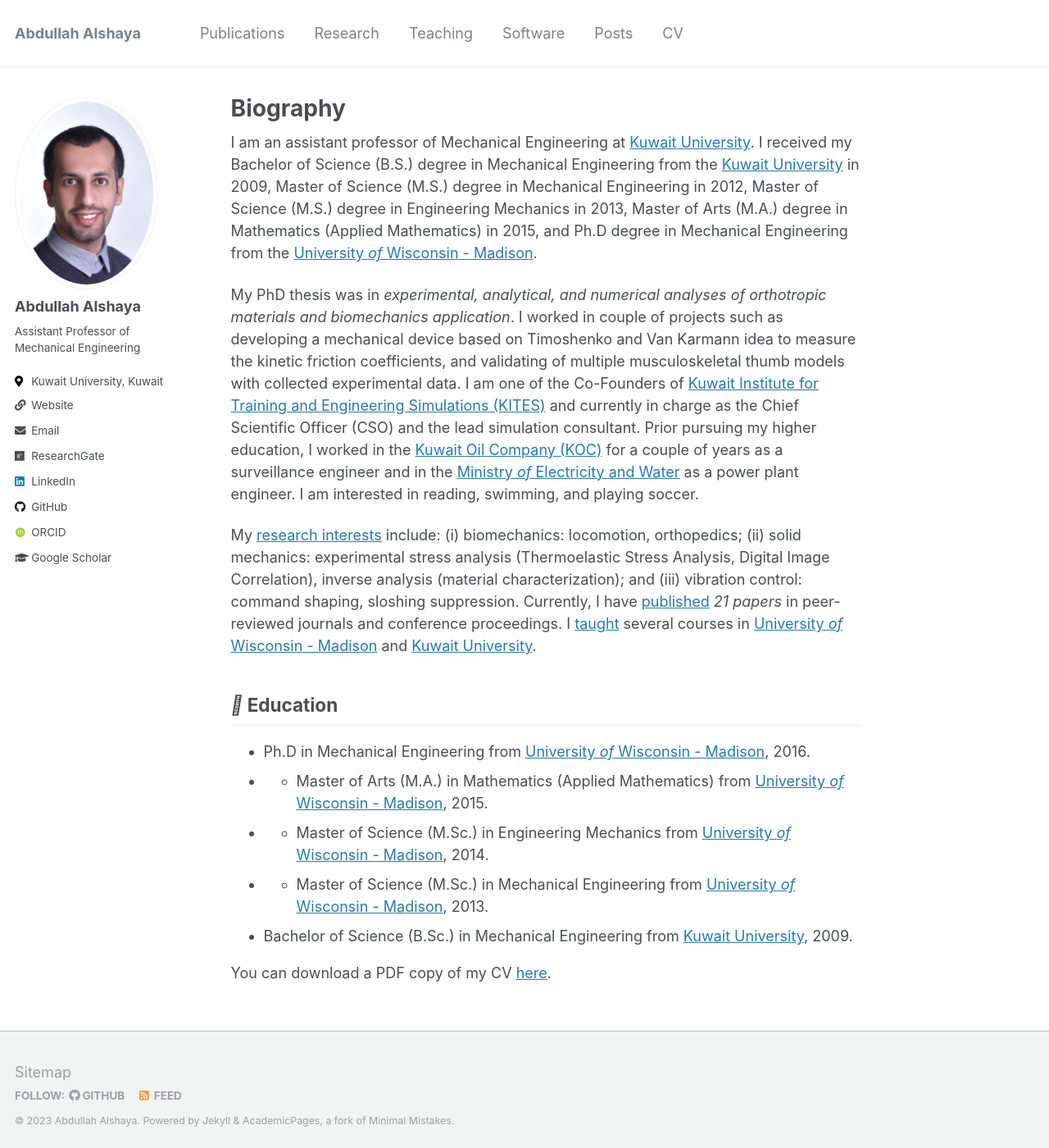
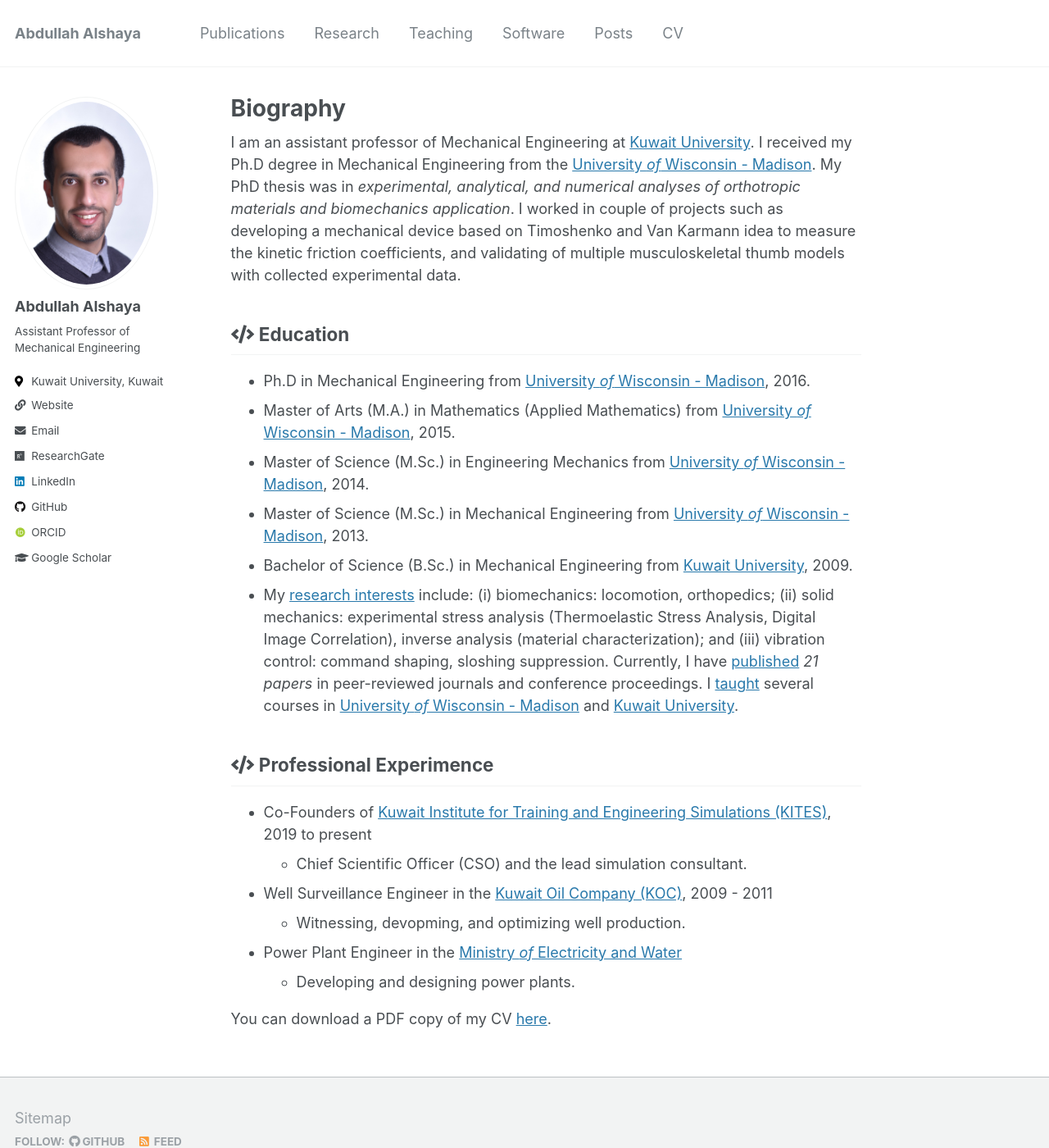
Before and after one commit to abdullah-alshaye/abdullah, a Jekyll site: the page built from _pages/about.md, in a window 1280 px wide and 1400 px high. Shown: the whole window at 82% size. Built offline with Jekyll 4.4.1, drawn with Linux system fonts in a browser that asks for light colours; some web fonts are replaced.

Commit message:
update about

```diff
--- a/_pages/about.md
+++ b/_pages/about.md
@@ -8,18 +8,25 @@
   - /about.html
 ---
 
-I am an assistant professor of Mechanical Engineering at [Kuwait University](http://kuweb.ku.edu.kw/ku/index.htm). I received my Bachelor of Science (B.S.) degree in Mechanical Engineering from the [Kuwait University](http://kuweb.ku.edu.kw/ku/index.htm) in 2009, Master of Science (M.S.) degree in Mechanical Engineering in 2012, Master of Science (M.S.) degree in Engineering Mechanics in 2013, Master of Arts (M.A.) degree in Mathematics (Applied Mathematics) in 2015, and Ph.D degree in Mechanical Engineering from the [University *of* Wisconsin - Madison](https://www.wisc.edu/).
+I am an assistant professor of Mechanical Engineering at [Kuwait University](http://kuweb.ku.edu.kw/ku/index.htm). I received my Ph.D degree in Mechanical Engineering from the [University *of* Wisconsin - Madison](https://www.wisc.edu/). My PhD thesis was in *experimental, analytical, and numerical analyses of orthotropic materials and biomechanics application*. I worked in couple of projects such as developing a mechanical device based on Timoshenko and Van Karmann idea to measure the kinetic friction coefficients, and validating of multiple musculoskeletal thumb models with collected experimental data.
 
-My PhD thesis was in *experimental, analytical, and numerical analyses of orthotropic materials and biomechanics application*. I worked in couple of projects such as developing a mechanical device based on Timoshenko and Van Karmann idea to measure the kinetic friction coefficients, and validating of multiple musculoskeletal thumb models with collected experimental data. I am one of the Co-Founders of [Kuwait Institute for Training and Engineering Simulations (KITES)](http://kites-kw.com/en/) and currently in charge as the Chief Scientific Officer (CSO) and the lead simulation consultant. Prior pursuing my higher education, I worked in the [Kuwait Oil Company (KOC)](https://www.kockw.com/sites/EN/Pages/Default.aspx) for a couple of years as a surveillance engineer and in the [Ministry *of* Electricity and Water](https://www.mew.gov.kw/en/) as a power plant engineer. I am interested in reading, swimming, and playing soccer.
-
+## <i class="fas fa-fw fa-code" aria-hidden="true"></i> Education
+{: #Education }
+- Ph.D in Mechanical Engineering from [University *of* Wisconsin - Madison](https://www.wisc.edu/), 2016.
+- Master of Arts (M.A.) in Mathematics (Applied Mathematics) from [University *of* Wisconsin - Madison](https://www.wisc.edu/), 2015.
+- Master of Science (M.Sc.) in Engineering Mechanics from [University *of* Wisconsin - Madison](https://www.wisc.edu/), 2014.
+- Master of Science (M.Sc.) in Mechanical Engineering from [University *of* Wisconsin - Madison](https://www.wisc.edu/), 2013.
+- Bachelor of Science (B.Sc.) in Mechanical Engineering from [Kuwait University](http://kuweb.ku.edu.kw/ku/index.htm), 2009.
+-
 My [research interests](research) include: (i) biomechanics: locomotion, orthopedics; (ii) solid mechanics: experimental stress analysis (Thermoelastic Stress Analysis, Digital Image Correlation), inverse analysis (material characterization); and (iii) vibration control: command shaping, sloshing suppression. Currently, I have [published](publications) *21 papers* in peer-reviewed journals and conference proceedings. I [taught](teaching) several courses in [University *of* Wisconsin - Madison](https://www.wisc.edu/) and [Kuwait University](http://kuweb.ku.edu.kw/ku/index.htm).
 
-## <i class="fa-solid fa-fw fa-graduation-cap" aria-hidden="true"></i> Education
-{: #Education }
-- Ph.D in Mechanical Engineering from [University *of* Wisconsin - Madison](https://www.wisc.edu/), 2016.
-- - Master of Arts (M.A.) in Mathematics (Applied Mathematics) from [University *of* Wisconsin - Madison](https://www.wisc.edu/), 2015.
-- - Master of Science (M.Sc.) in Engineering Mechanics from [University *of* Wisconsin - Madison](https://www.wisc.edu/), 2014.
-- - Master of Science (M.Sc.) in Mechanical Engineering from [University *of* Wisconsin - Madison](https://www.wisc.edu/), 2013.
-- Bachelor of Science (B.Sc.) in Mechanical Engineering from [Kuwait University](http://kuweb.ku.edu.kw/ku/index.htm), 2009.
+## <i class="fas fa-fw fa-code" aria-hidden="true"></i> Professional Experimence
+{: #ProfessionalExperimence }
+- Co-Founders of [Kuwait Institute for Training and Engineering Simulations (KITES)](http://kites-kw.com/en/), 2019 to present
+  - Chief Scientific Officer (CSO) and the lead simulation consultant.
+- Well Surveillance Engineer in the [Kuwait Oil Company (KOC)](https://www.kockw.com/sites/EN/Pages/Default.aspx), 2009 - 2011
+  - Witnessing, devopming, and optimizing well production.
+- Power Plant Engineer in the [Ministry *of* Electricity and Water](https://www.mew.gov.kw/en/)
+  - Developing and designing power plants.
 
 You can download a PDF copy of my CV [here](/files/pdf/Resume.pdf).
```
